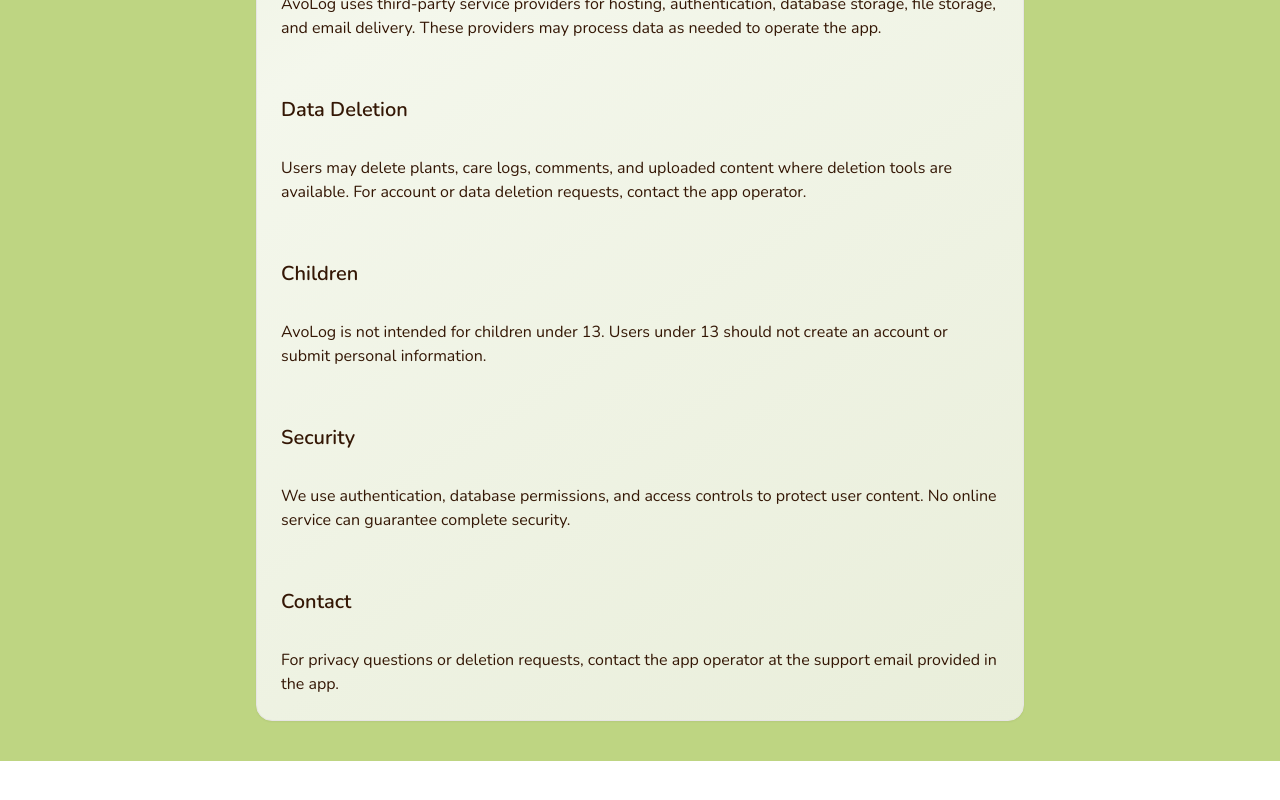
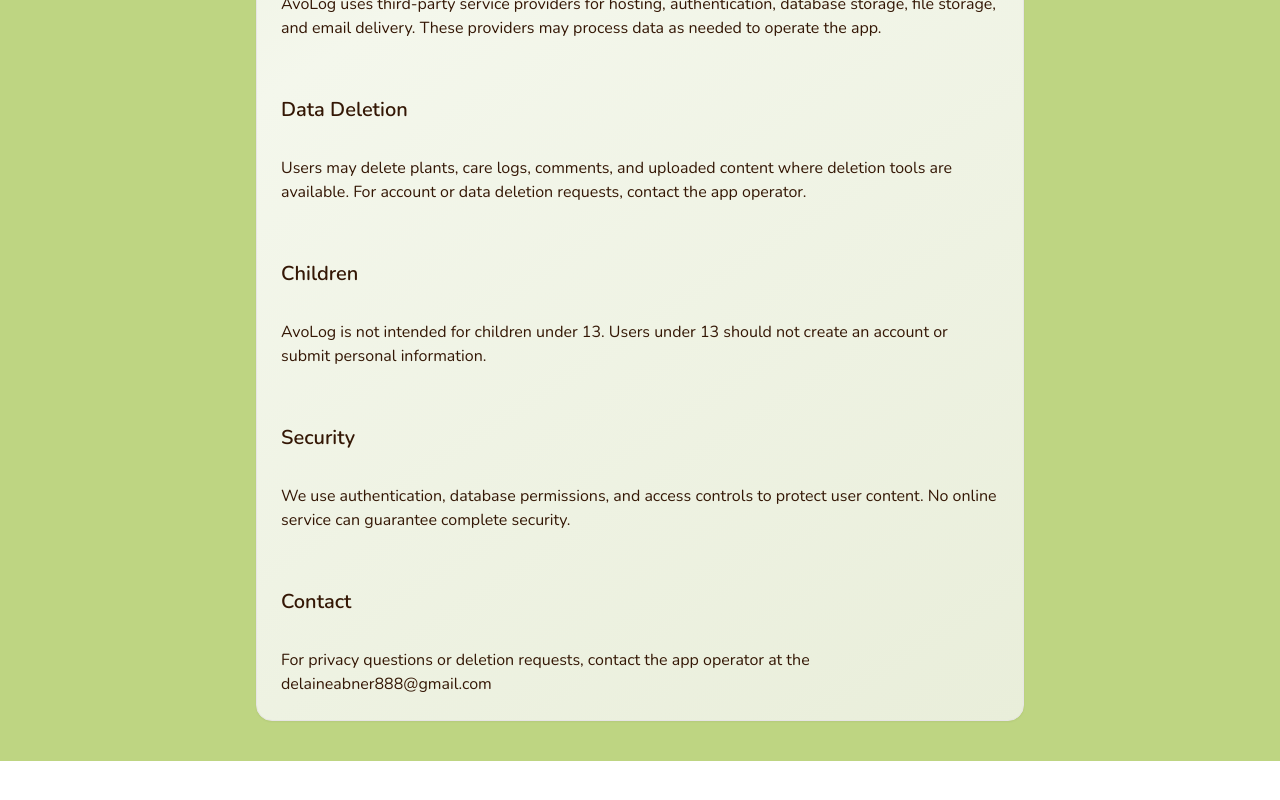
Before and after one commit to delaine3/avocado-app, a Next.js app: page /privacy in a window 1280 px wide. Shown: the part 1149-1949 px from the top of the page. Built offline with nearby package versions, Linux system fonts and the light colour scheme; no server answers.

Commit message:
Add email

```diff
--- a/src/app/privacy/page.tsx
+++ b/src/app/privacy/page.tsx
@@ -72,7 +72,7 @@ export default function PrivacyPage() {
         <h2 className="mt-8 text-xl font-semibold">Contact</h2>
         <p className="mt-2">
           For privacy questions or deletion requests, contact the app operator
-          at the support email provided in the app.
+          at the delaineabner888@gmail.com
         </p>
       </div>
     </main>
```
